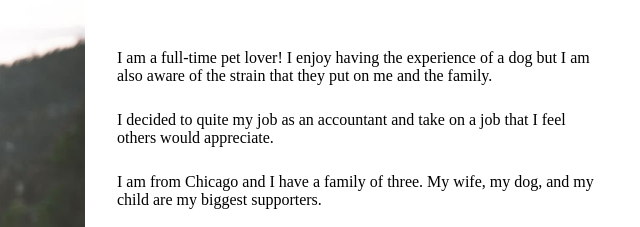
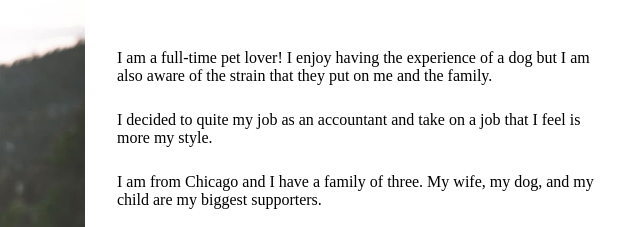
Before and after one commit to destinymalone/chewed-up-cups, a plain HTML site: page about.html in a window 1280 px wide. Shown: the part 92-319 px from the top of the page, 562-1202 px from the left. Drawn offline with Linux system fonts and the light colour scheme.

Commit message:
Change some of the writing in the p tag on about.html.

```diff
--- a/about.html
+++ b/about.html
@@ -55,7 +55,7 @@
     </nav>
 
     <main id="man_and_dog">
-            <img class="image" src="man and dog.jpeg">
+        <img class="image" src="man and dog.jpeg">
         <div class="about-content">
             <p>
                 I am a full-time pet lover! I enjoy having the experience of
@@ -63,7 +63,7 @@
                 and the family. </p>
 
             <p> I decided to quite my job as an accountant and
-                take on a job that I feel others would appreciate.
+                take on a job that I feel is more my style.
             </p>
 
             <p>
```
